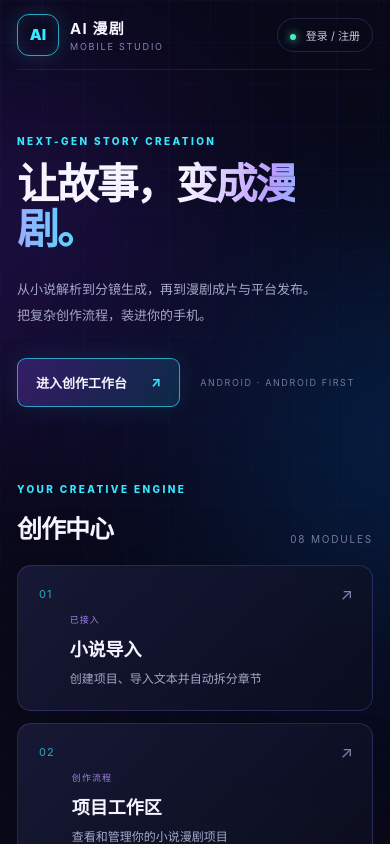
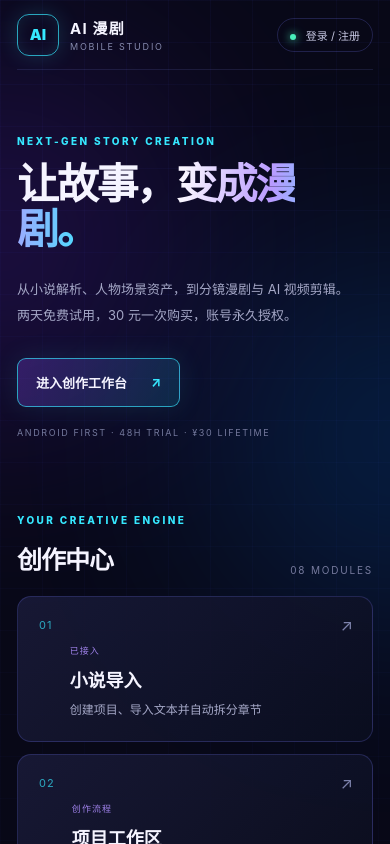
Before and after one commit to Qazwesrd/AI-Comic-Mobile, a Next.js app in the folder apps/web/: page / in a window 390 px wide. Shown: the top 844 px of the page. Built offline with nearby package versions, Linux system fonts and the light colour scheme.

Commit message:
Refresh mobile-first product and fixed-price purchase pages

```diff
--- a/apps/web/src/app/page.tsx
+++ b/apps/web/src/app/page.tsx
@@ -25,10 +25,10 @@ export default function HomePage() {
       <section className="hero">
         <p className="eyebrow">NEXT-GEN STORY CREATION</p>
         <h1>让故事，<span>变成漫剧。</span></h1>
-        <p className="hero-copy">从小说解析到分镜生成，再到漫剧成片与平台发布。<br />把复杂创作流程，装进你的手机。</p>
+        <p className="hero-copy">从小说解析、人物场景资产，到分镜漫剧与 AI 视频剪辑。<br />两天免费试用，30 元一次购买，账号永久授权。</p>
         <div className="hero-actions">
           <a className="primary-action" href="#modules">进入创作工作台 <span>↗</span></a>
-          <span className="platform-note">ANDROID · ANDROID FIRST</span>
+          <span className="platform-note">ANDROID FIRST · 48H TRIAL · ¥30 LIFETIME</span>
         </div>
       </section>
 
@@ -52,6 +52,7 @@ export default function HomePage() {
         </div>
       </section>
 
+      <section className="portal-card"><h2>简单透明的授权方式</h2><p>首次激活可免费体验 48 小时。试用结束后，支付人民币 30 元即可获得账号永久授权。第三方 AI 服务/API 费用由对应服务商收取，不包含在软件授权内。</p><a className="primary-action" href="/store">查看购买方式 ↗</a></section>
       <nav className="portal-nav"><a href="/projects">创作项目</a><a href="/assets">素材交接中心</a><a href="/render">分镜合成</a><a href="/ai-tools">AI工具中心</a><a href="/video-editing">AI视频剪辑</a><a href="/audio">AI配音</a><a href="/publishing">视频发布</a><a href="/store">购买授权</a><a href="/orders">订单查询</a><a href="/notices">维护公告</a><a href="/downloads">版本下载</a><a href="/admin">管理后台</a></nav>
       <footer className="footer">
         <span>AI COMIC MOBILE</span>
```
